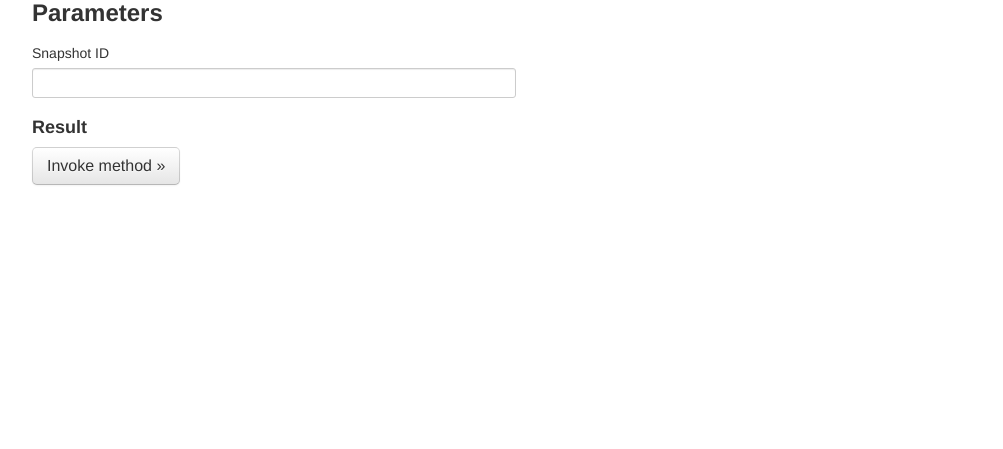
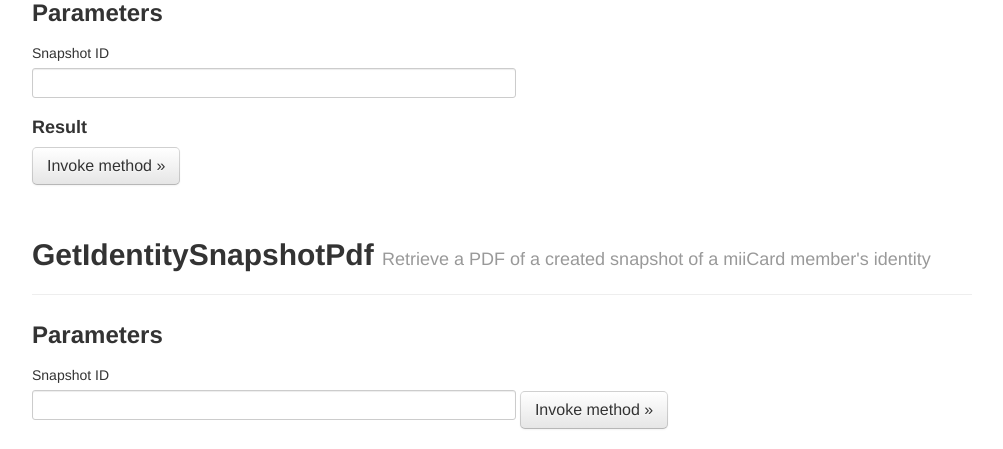
Before and after one commit to miiCard/api-wrappers-python-test, a Django app: page / in a window 1280 px wide. Shown: the part 2327-2776 px from the top of the page, without its empty margins (138-1141 px from the left). Before the commit the page ends 2512 px from the top, so only its background shows below. Run offline with Django 3.2, Linux system fonts and the light colour scheme; parts of the project's set-up code (start-up, migrations or seed data) failed here and were passed over.

Commit message:
Adding support for GetIdentitySnapshotPdf

```diff
--- a/src/TestHarness/Templates/index.html
+++ b/src/TestHarness/Templates/index.html
@@ -161,6 +161,21 @@
                 <button type="submit" name="btn-invoke" value="get-identity-snapshot" class="btn btn-large">Invoke method &raquo;</button>
             </div>
         </div>
+
+        <div class="page-header">
+            <h2>GetIdentitySnapshotPdf
+            <small>Retrieve a PDF of a created snapshot of a miiCard member's identity</small>
+            </h2>
+        </div>
+        <div class="row">
+            <div class="span12">
+                <h3>Parameters</h3>
+                <label for="snapshot-pdf-id">Snapshot ID</label>
+                <input type="text" name="snapshot-pdf-id" value="{{ view_model.snapshot_pdf_id }}" />
+
+                <button type="submit" name="btn-invoke" value="get-identity-snapshot-pdf" class="btn btn-large">Invoke method &raquo;</button>
+            </div>
+        </div>
     </form>
 </div>
 </body>
--- a/src/TestHarness/models.py
+++ b/src/TestHarness/models.py
@@ -24,5 +24,6 @@ class HarnessViewModel(models.Model):
 
     snapshot_details_id = ''
     snapshot_id = ''
+    snapshot_pdf_id = ''
 
     show_oauth_details_required_error = False
--- a/src/TestHarness/views.py
+++ b/src/TestHarness/views.py
@@ -27,6 +27,7 @@ def home(request):
 
         view_model.snapshot_id = request.POST['snapshot-id']
         view_model.snapshot_details_id = request.POST['snapshot-details-id']
+        view_model.snapshot_pdf_id = request.POST['snapshot-pdf-id']
 
         action = request.POST['btn-invoke']
 
@@ -45,6 +46,14 @@ def home(request):
             view_model.last_get_identity_snapshot_details_result = prettify_response(api.get_identity_snapshot_details(view_model.snapshot_details_id), prettify_identity_snapshot_details)
         elif action == 'get-identity-snapshot' and view_model.snapshot_id:
             view_model.last_get_identity_snapshot_result = prettify_response(api.get_identity_snapshot(view_model.snapshot_id), prettify_identity_snapshot)
+        elif action == 'get-identity-snapshot-pdf' and view_model.snapshot_pdf_id:
+            response = api.get_identity_snapshot_pdf(view_model.snapshot_pdf_id)
+
+            toReturn = HttpResponse(response, mimetype='application/pdf')
+            toReturn['Content-Length'] = len(response)
+            toReturn['Content-Disposition'] = 'attachment; filename="' + view_model.snapshot_pdf_id + '"'
+
+            return toReturn
 
     elif action:
         view_model.show_oauth_details_required_error = True
```
